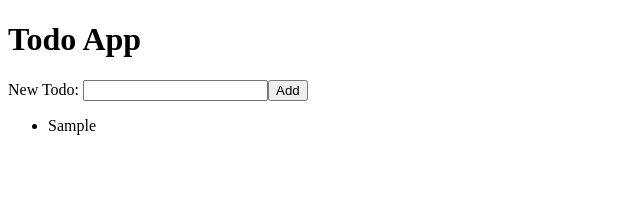
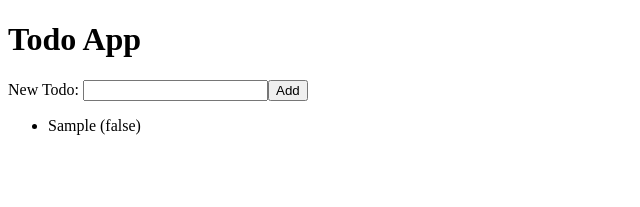
Before and after one commit to arturjzapater/angular-todo, an Angular app: page / in a window 1280 px wide. Both pictures are taken after typing "Sample" into the empty fields and a click on the button "Add". Shown: the top 207 px of the page, without its empty margins (0-640 px from the left). Built offline with nearby package versions, Linux system fonts and the light colour scheme.

Commit message:
added toggle functionality·

```diff
--- a/src/app/todo-item/todo-item.component.html
+++ b/src/app/todo-item/todo-item.component.html
@@ -1 +1,3 @@
-<li>{{todo.name}}</li>
+<li (click)="toggleTodo()">
+  {{todo.name}} ({{todo.done}})
+</li>
--- a/src/app/todo-item/todo-item.component.ts
+++ b/src/app/todo-item/todo-item.component.ts
@@ -1,4 +1,4 @@
-import { Component, Input } from '@angular/core';
+import { Component, EventEmitter, Input, Output } from '@angular/core';
 
 import type { Todo } from '../todo';
 
@@ -9,4 +9,9 @@ import type { Todo } from '../todo';
 })
 export class TodoItemComponent {
   @Input() todo: Todo
+  @Output() toggle: EventEmitter<[ string, boolean ]> = new EventEmitter
+
+  toggleTodo() {
+    this.toggle.emit([ this.todo.id, !this.todo.done ])
+  }
 }
--- a/src/app/todo-list/todo-list.component.html
+++ b/src/app/todo-list/todo-list.component.html
@@ -7,5 +7,6 @@
 <ul>
   <app-todo-item
     *ngFor="let todo of todos"
+    (toggle)="toggle($event[0], $event[1])"
     [todo]="todo"></app-todo-item>
 </ul>
--- a/src/app/todo-list/todo-list.component.ts
+++ b/src/app/todo-list/todo-list.component.ts
@@ -22,6 +22,11 @@ export class TodoListComponent implements OnInit {
       .subscribe(list => this.todos = list)
   }
 
+  toggle(id: string, done: boolean): void {
+    this.todoService.complete(id, done)
+      .subscribe(list => this.todos = list)
+  }
+
   getTodos(): void {
     this.todoService.list()
       .subscribe(list => this.todos = list)
```
